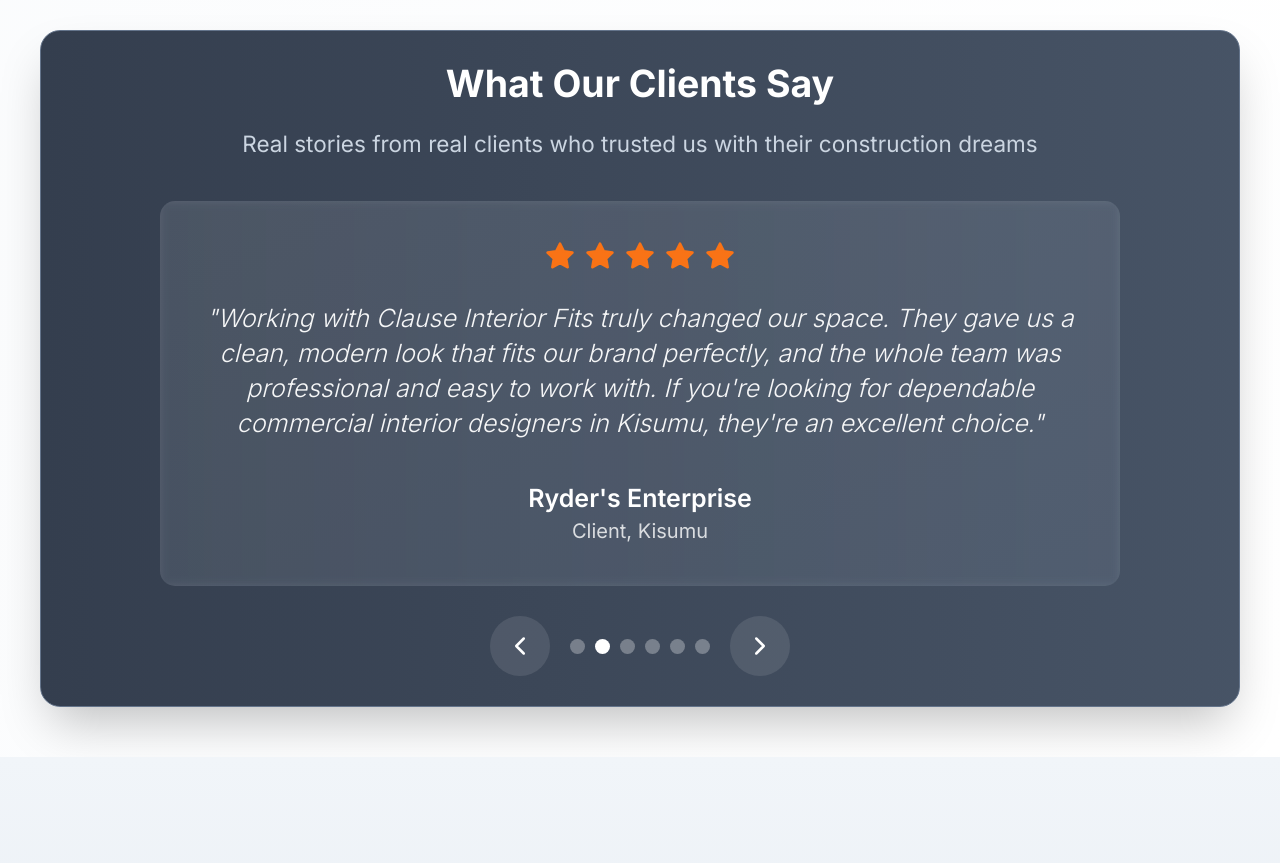
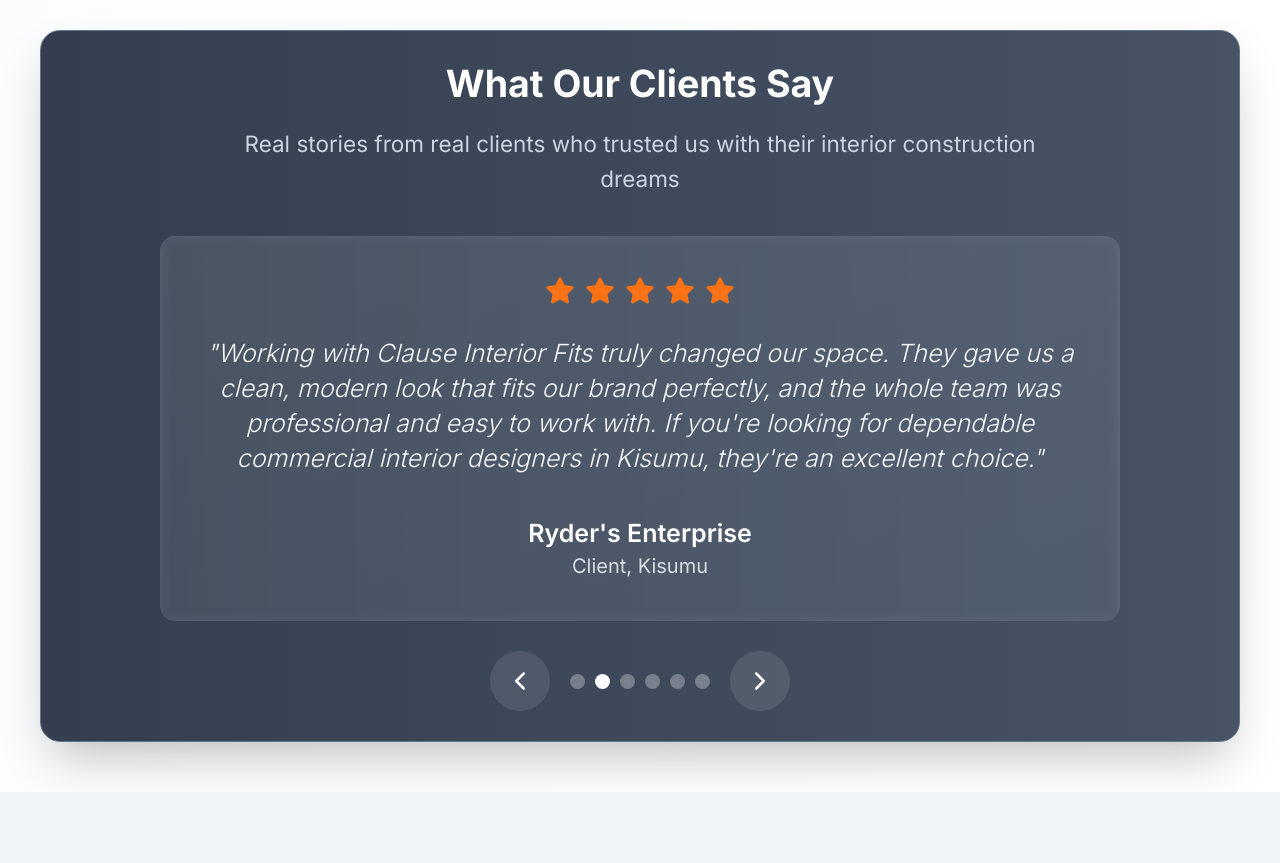
Before and after one commit to kevwasonga/K_Builders, a React (Vite) app: page / in a window 1280 px wide. Shown: the part 5120-5983 px from the top of the page. Built offline with nearby package versions, Linux system fonts and the light colour scheme.

Commit message:
Update testimonials text to 'interior construction dreams'

```diff
--- a/src/components/TestimonialsSlider.tsx
+++ b/src/components/TestimonialsSlider.tsx
@@ -95,7 +95,7 @@
       <div className="bg-gradient-to-r from-slate-800/90 to-slate-700/90 backdrop-blur-lg rounded-2xl p-2 xs:p-3 sm:p-4 md:p-6 border border-slate-500 shadow-2xl w-full mx-auto">
         <h3 className="text-base xs:text-lg sm:text-xl md:text-2xl lg:text-3xl font-bold text-white mb-2 xs:mb-3 sm:mb-4">What Our Clients Say</h3>
         <p className="text-xs xs:text-sm sm:text-base md:text-lg text-slate-300 mb-4 xs:mb-6 sm:mb-8 max-w-2xl mx-auto px-2 xs:px-4">
-          Real stories from real clients who trusted us with their construction dreams
+          Real stories from real clients who trusted us with their interior construction dreams
         </p>
 
         <div className="max-w-3xl mx-auto">
```
